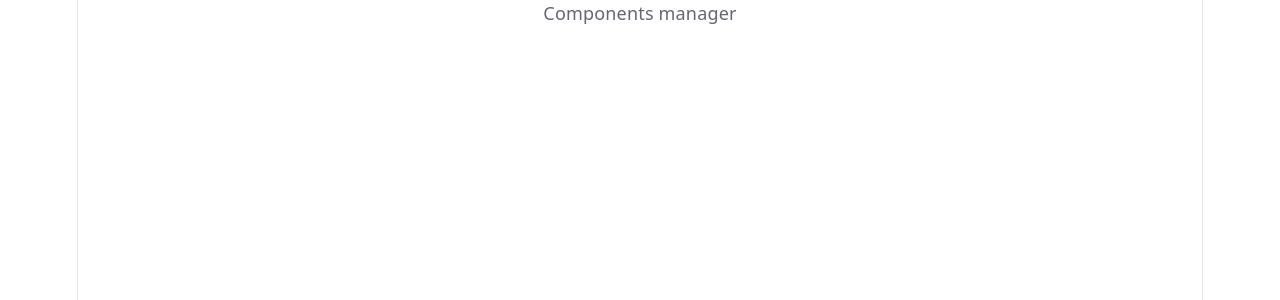
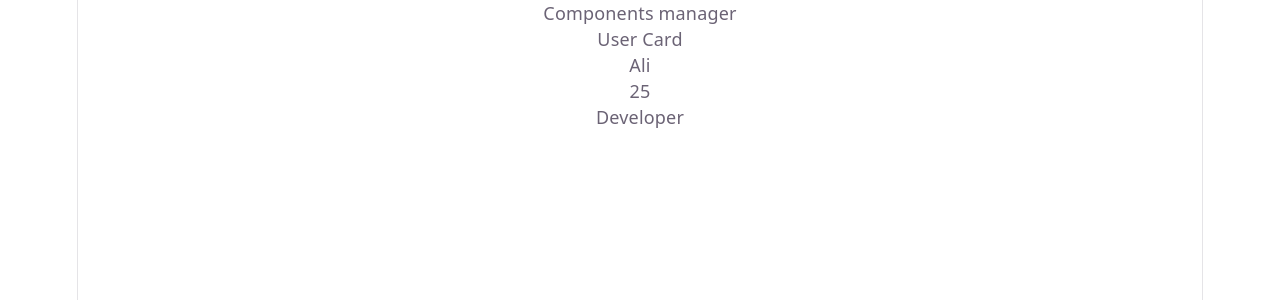
Before and after one commit to mousa1995/react-learning, a React (Vite) app: page / in a window 1280 px wide. Shown: the top 300 px of the page. Built offline with nearby package versions, Linux system fonts and the light colour scheme.

Commit message:
drills: add simple pass data as props

```diff
--- a/src/components/ComponentsManager.tsx
+++ b/src/components/ComponentsManager.tsx
@@ -1,7 +1,10 @@
+import { UserCardController } from "./UserCard/UserCardController";
+
 export const ComponentsManager = () => {
   return (
     <>
       <div>Components manager</div>
+      <UserCardController />
     </>
   );
 };
--- /dev/null
+++ b/src/components/UserCard/UserCard.tsx
@@ -0,0 +1,18 @@
+interface UserCardProps {
+  name: string;
+  age: number;
+  role: string;
+}
+
+export const UserCard = ({ name, age, role }: UserCardProps) => {
+  return (
+    <>
+      <div>User Card</div>
+      <div>
+        <div>{name}</div>
+        <div>{age}</div>
+        <div>{role}</div>
+      </div>
+    </>
+  );
+};
--- /dev/null
+++ b/src/components/UserCard/UserCardController.tsx
@@ -0,0 +1,10 @@
+import { UserCard } from "./UserCard";
+
+export const UserCardController = () => {
+  const data = {
+    name: "Ali",
+    age: 25,
+    role: "Developer",
+  };
+  return <UserCard name={data.name} age={data.age} role={data.role} />;
+};
```
